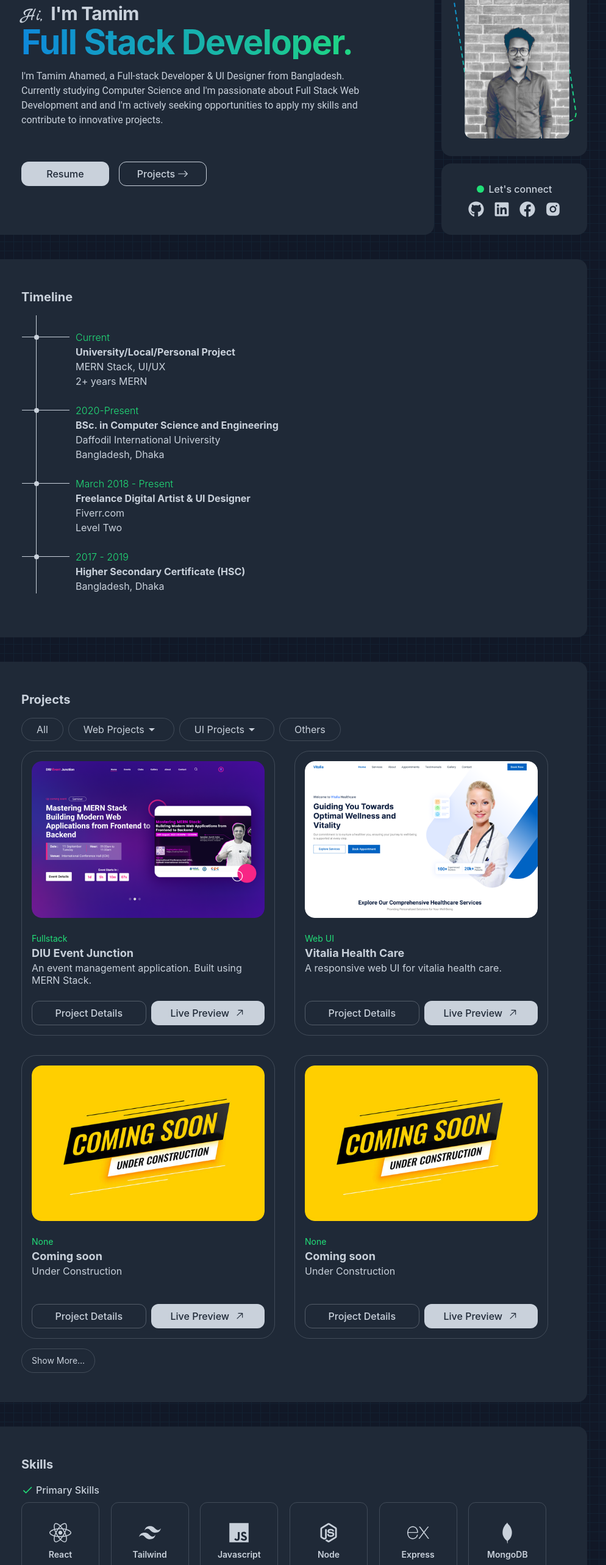
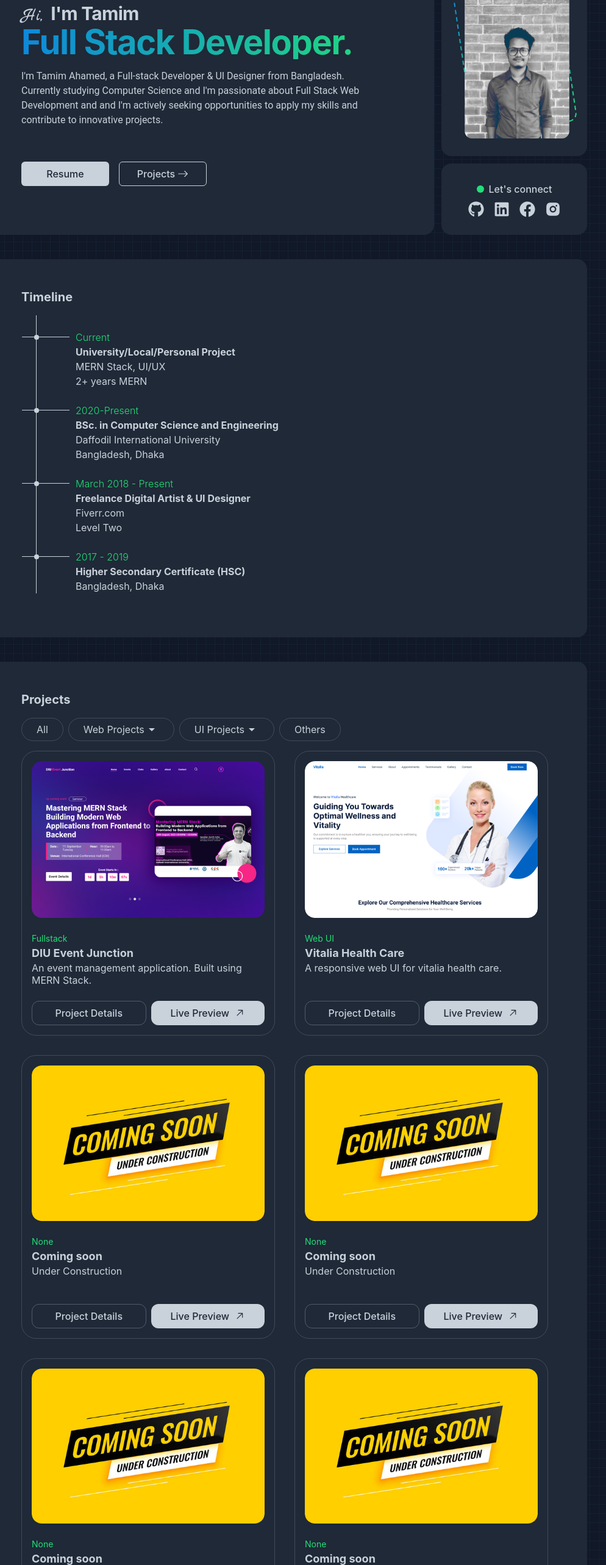
Before and after one commit to MdTamimAhamed/portfolio-project, a React (Vite) app: page / in a window 1280 px wide. Shown: the part 234-2800 px from the top of the page at 61% size, without its empty margins (173-1167 px from the left). Built offline with nearby package versions, Linux system fonts and the light colour scheme.

Commit message:
chore:some modification in footer and about section

```diff
--- a/src/components/Navbar.jsx
+++ b/src/components/Navbar.jsx
@@ -94,7 +94,7 @@ function Navbar({ setState }) {
   return (
     <>
       <div
-        className={`${!isVisible ? "-translate-y-20" : ""} sticky top-2 z-50 transition-all duration-200 ease-in`}
+        className={`${!isVisible ? "-translate-y-40" : ""} sticky top-2 z-50 transition-all duration-200 ease-linear`}
       >
         {/* Under construction section */}
         <div
--- a/src/pages/Footer.jsx
+++ b/src/pages/Footer.jsx
@@ -1,41 +1,41 @@
-import SocialButton from "../utils/SocialButton";
-import { FaGithub, FaFacebook } from "react-icons/fa";
+import { FaGithub, FaFacebook, FaLinkedin } from "react-icons/fa";
 import { RiInstagramFill } from "react-icons/ri";
+import RoundedMedia from "../utils/RoundedMedia";
 
 function Footer() {
   return (
-    <section className="rounded-rt-2xl mt-10 flex w-full justify-between rounded-tl-2xl rounded-tr-2xl bg-white px-6 py-12 font-inter dark:bg-darkMode-background dark:text-darkMode-textGray lg:px-16">
-      <div>
-        <h1 className="mb-2 font-semibold dark:text-darkMode-textGray">
+    <section className="rounded-rt-2xl mt-10 w-full justify-between rounded-tl-2xl rounded-tr-2xl bg-white px-6 py-12 font-inter dark:bg-darkMode-background dark:text-darkMode-textGray sm:flex lg:px-16">
+      <div className="flex flex-col">
+        <div className="flex items-center justify-start">
+          <img src="/public/assets/images/care.svg" alt="care emoji" />
+          <h1 className="ml-2 font-semibold">Crafted with care by me</h1>
+        </div>
+        <p className="text-left text-[12px] sm:text-right">
+          &copy; tamim ahamed 2024 | All rights reserved.{" "}
+        </p>
+      </div>
+      <div className="mt-8 sm:mt-0">
+        <h1 className="mb-2 text-left font-semibold dark:text-darkMode-textGray sm:text-right">
           Follow me on
         </h1>
         <div className="flex flex-wrap items-center justify-start gap-2">
-          <SocialButton
+          <RoundedMedia
             icon={<FaGithub />}
-            ctaName="Github"
             link="https://github.com/MdTamimAhamed"
           />
-          <SocialButton
+          <RoundedMedia
             icon={<FaFacebook />}
-            ctaName="Facebook"
             link="https://www.facebook.com/tamim.ssgt/"
           />
-          <SocialButton
+          <RoundedMedia
             icon={<RiInstagramFill />}
-            ctaName="Instagram"
             link="https://www.instagram.com/tamim_ahamed_zan/"
           />
+          <RoundedMedia
+            icon={<FaLinkedin />}
+            link="https://www.linkedin.com/in/tamim-ahamed-000432174/"
+          />
         </div>
-      </div>
-
-      <div className="flex flex-col">
-        <div className="flex items-center justify-end">
-          <img src="/src/assets/images/svg/care.svg" alt="care emoji" />
-          <h1 className="ml-2 font-semibold">Crafted with care by me</h1>
-        </div>
-        <p className="text-right text-[12px]">
-          &copy; tamim Ahamed 2024 | All rights reserved.{" "}
-        </p>
       </div>
     </section>
   );
--- a/src/pages/Project.jsx
+++ b/src/pages/Project.jsx
@@ -35,15 +35,38 @@ function Project() {
       des: "Under Construction",
       category: "None",
     },
+    {
+      id: 5,
+      thumbnail: Thumbnail,
+      title: "Coming soon",
+      des: "Under Construction",
+      category: "None",
+    },
+    {
+      id: 6,
+      thumbnail: Thumbnail,
+      title: "Coming soon",
+      des: "Under Construction",
+      category: "None",
+    },
+    {
+      id: 7,
+      thumbnail: Thumbnail,
+      title: "Coming soon",
+      des: "Under Construction",
+      category: "None",
+    },
   ];
+
+  function handleCardLoad() {}
 
   return (
     <>
       <section
         id="projects"
-        className="dark:bg-darkMode-background mt-10 w-full rounded-2xl bg-white px-6 py-12 font-inter lg:px-16"
+        className="mt-10 w-full rounded-2xl bg-white px-6 py-12 font-inter dark:bg-darkMode-background lg:px-16"
       >
-        <h1 className="dark:text-darkMode-textGray pb-4 text-xl font-bold text-deepNaviBlue">
+        <h1 className="pb-4 text-xl font-bold text-deepNaviBlue dark:text-darkMode-textGray">
           Projects
         </h1>
         <div className="flex flex-wrap gap-2">
@@ -65,8 +88,9 @@ function Project() {
           ))}
         </div>
         <button
-          className="dark:border-darkMode-textGray/20 dark:text-darkMode-textGray hover:dark:bg-darkMode-green
-         hover:dark:border-darkMode-green hover:dark:text-darkMode-background mt-4 h-10 rounded-full border-[1px] border-deepNaviBlue/50 px-4 text-sm hover:bg-deepNaviBlue hover:text-white"
+          onClick={handleCardLoad}
+          className="mt-4 h-10 rounded-full
+         border-[1px] border-deepNaviBlue/50 px-4 text-sm hover:bg-deepNaviBlue hover:text-white dark:border-darkMode-textGray/20 dark:text-darkMode-textGray hover:dark:border-darkMode-green hover:dark:bg-darkMode-green hover:dark:text-darkMode-background"
         >
           Show More...
         </button>
--- a/src/utils/CTABtn.jsx
+++ b/src/utils/CTABtn.jsx
@@ -9,7 +9,7 @@ function CTABtn({ cta_name, border, icon_visivility, link }) {
           ? "border-[1px] border-deepNaviBlue bg-transparent hover:border-primary hover:bg-primary dark:border-darkMode-textGray dark:text-darkMode-textGray hover:dark:border-darkMode-green hover:dark:text-darkMode-background"
           : "bg-deepNaviBlue text-white hover:bg-primary hover:text-deepNaviBlue dark:bg-darkMode-textGray dark:text-darkMode-background hover:dark:bg-darkMode-green"
       }
-    group flex h-12 w-full cursor-pointer items-center justify-center rounded-xl px-6 font-medium  transition-all duration-150 ease-in md:h-10 md:w-36`}
+    group flex h-12 w-full cursor-pointer items-center justify-center rounded-md px-6 font-medium  transition-all duration-150 ease-in md:h-10 md:w-36`}
     >
       {cta_name === "Resume" ? (
         <a
--- /dev/null
+++ b/src/utils/RoundedMedia.jsx
@@ -0,0 +1,17 @@
+export default function RoundedMedia({ icon, link }) {
+  return (
+    <a
+      href={link}
+      className="flex items-center justify-center text-sm font-semibold text-deepNaviBlue transition-all ease-in dark:text-darkMode-textGray group-hover:dark:text-darkMode-background"
+      target="_blank"
+    >
+      <div
+        className=" group  group flex h-10 w-10 cursor-pointer items-center
+      justify-center rounded-full border-[1px] border-deepNaviBlue bg-transparent
+        transition-all duration-150 ease-in hover:border-primary hover:bg-primary dark:border-darkMode-textGray/20 hover:dark:border-darkMode-green"
+      >
+        <p className="text-base group-hover:text-deepNaviBlue">{icon}</p>
+      </div>
+    </a>
+  );
+}
```
